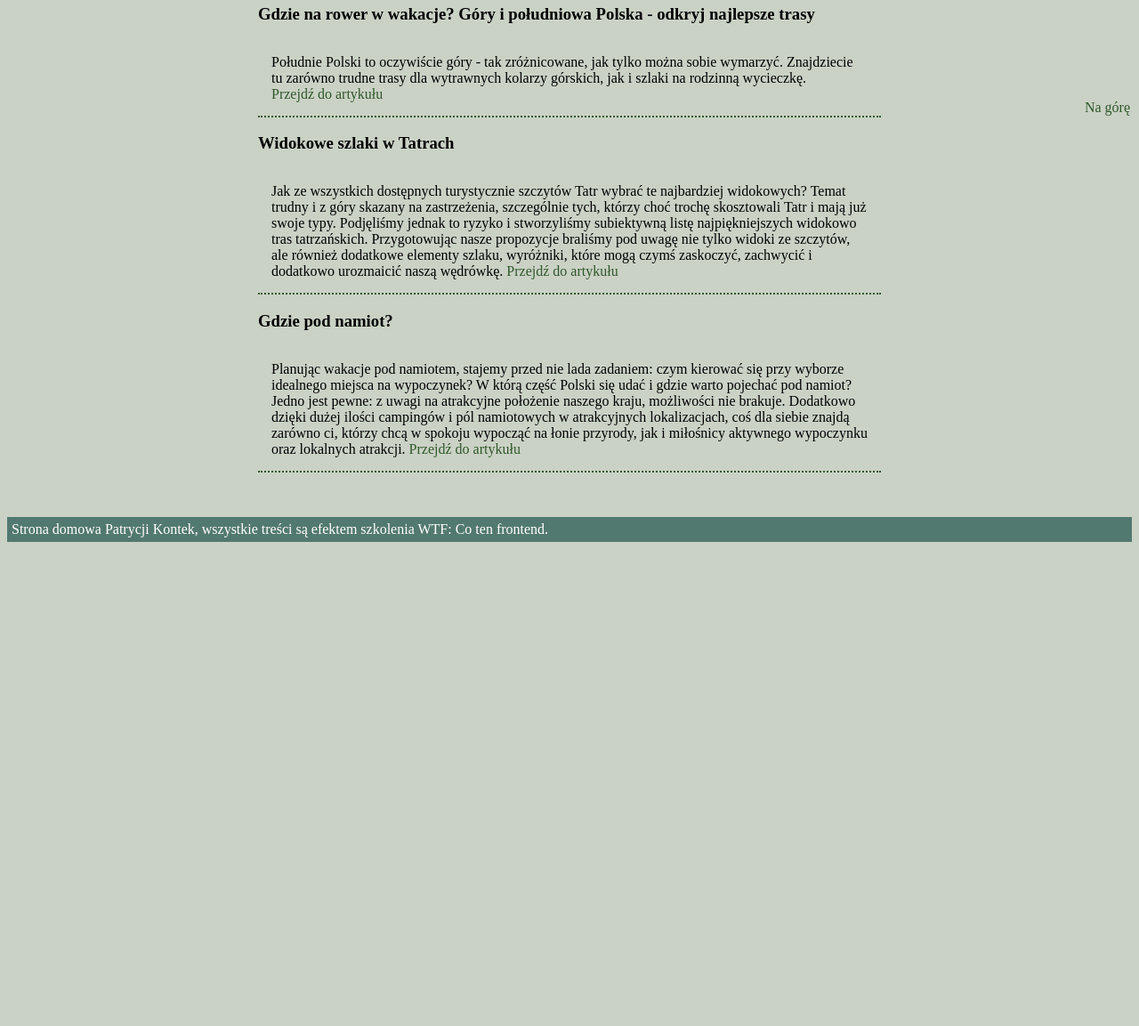
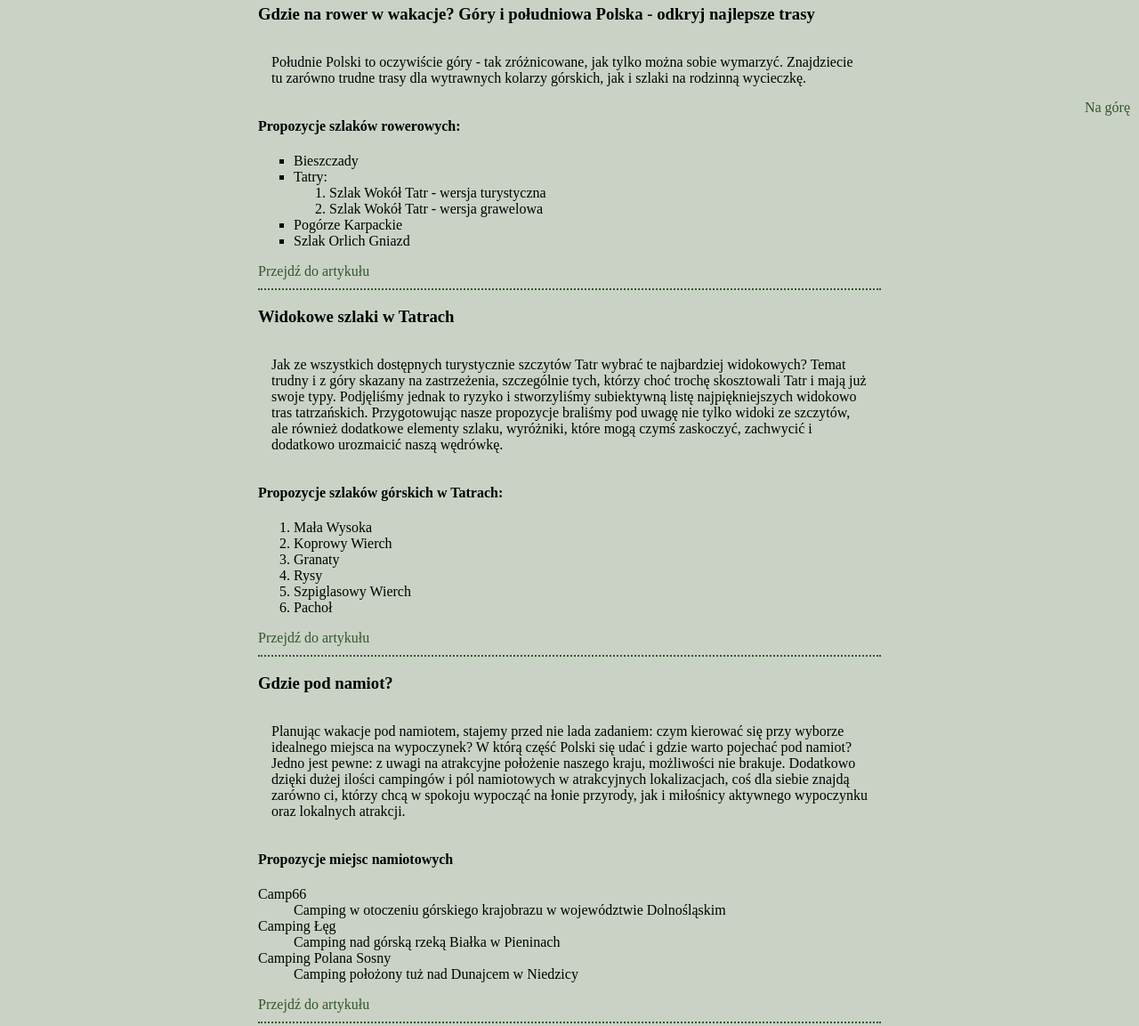
Before and after one commit to ptkontek/homepage, a plain HTML site: page index.html in a window 1280 px wide. Shown: the part 660-1813 px from the top of the page at 89% size. Before the commit the page ends 1277 px from the top, so only its background shows below. Drawn offline with Linux system fonts and the light colour scheme.

Commit message:
Add lists to homepage

```diff
--- a/index.html
+++ b/index.html
@@ -4,19 +4,21 @@
   <!--w jakim języku strona-->
 
   <head>
-	<meta charset="UTF-8">
-	<meta http-equiv="X-UA-Compatible" content="IE=edge">
-	<meta name="viewport" content="width=device-width, initial-scale=1.0">
+    <meta charset="UTF-8" />
+    <meta http-equiv="X-UA-Compatible" content="IE=edge" />
+    <meta name="viewport" content="width=device-width, initial-scale=1.0" />
     <title>Document</title>
-	<link href="style.css" rel="stylesheet" type="text/css">
+    <link href="style.css" rel="stylesheet" type="text/css" />
   </head>
 
   <body>
     <header class="navigation">
-		<a class="navigation__link" href="index.html">Strona główna</a>
-		<a class="navigation__link"href="rower.html">Rower</a>
-		<a class="navigation__link"href="gory.html">Góry</a>
-		<a class="navigation__link"href="namiot.html">Namiot</a>
+      <a class="navigation__link navigation__link--homepage" href="index.html"
+        >Strona główna</a
+      >
+      <a class="navigation__link" href="rower.html">Rower</a>
+      <a class="navigation__link" href="gory.html">Góry</a>
+      <a class="navigation__link" href="namiot.html">Namiot</a>
     </header>
     <main id="top" class="main">
       <header class="header">
@@ -28,56 +30,98 @@
       <section class="about">
         <!--<div class="box"> Co ten frontend</div>-->
         <h2 class="about__header">Kim jestem?</h2>
-			<p class="about__paragraph">
-				<img src="pat.jpg" alt="Patrycja" class="about__picture">
-				Cześć! Witam Cię na mojej stronie z <b>ciekawymi pomysłami</b>. Nazywam się Patrycja i uwielbiam
-				<strong>góry</strong> oraz jazdę na <em>rowerze</em>. Z wykształcenia jestem geodetą, jednak to mi nie
-				wystarcza i próbuję swoich sił w programowaniu. <br>
+        <p class="about__paragraph about__paragraph--js">
+          <img src="pat.jpg" alt="Patrycja" class="about__picture" />
+          Cześć! Witam Cię na mojej stronie z <b>ciekawymi pomysłami</b>.
+          Nazywam się Patrycja i uwielbiam <strong>góry</strong> oraz jazdę na
+          <em>rowerze</em>. Z wykształcenia jestem geodetą, jednak to mi nie
+          wystarcza i próbuję swoich sił w programowaniu. <br />
         </p>
       </section>
 
       <section class="ideas" id="ideas">
         <h2 class="ideas__header">Pomysły</h2>
-			<section class="ideas__section">
-				<h3 class="ideas__header_title">Gdzie na rower w wakacje? Góry i południowa Polska - odkryj najlepsze trasy
+        <article class="ideas__article">
+          <h3 class="ideas__header_title">
+            Gdzie na rower w wakacje? Góry i południowa Polska - odkryj
+            najlepsze trasy
           </h3>
-				<p class="ideas__paragraph">Południe Polski to oczywiście góry - tak zróżnicowane, jak tylko można sobie
-					wymarzyć. Znajdziecie tu
-					zarówno trudne trasy dla wytrawnych kolarzy górskich, jak i szlaki na rodzinną wycieczkę. <br>
-					<a class="ideas__link"href="rower.html">Przejdź do artykułu</a>
+          <p class="ideas__paragraph">
+            Południe Polski to oczywiście góry - tak zróżnicowane, jak tylko
+            można sobie wymarzyć. Znajdziecie tu zarówno trudne trasy dla
+            wytrawnych kolarzy górskich, jak i szlaki na rodzinną wycieczkę.
+            <br />
           </p>
+          <h4>Propozycje szlaków rowerowych:</h4>
+          <ul class="ideas__list">
+            <li class="ideas__list-item">Bieszczady</li>
+            <li class="ideas__list-item">
+              Tatry:
+              <ol>
+                <li>Szlak Wokół Tatr - wersja turystyczna</li>
+                <li>Szlak Wokół Tatr - wersja grawelowa</li>
+              </ol>
+            </li>
+            <li class="ideas__list-item">Pogórze Karpackie</li>
+            <li class="ideas__list-item">Szlak Orlich Gniazd</li>
+          </ul>
+          <a class="ideas__link" href="rower.html">Przejdź do artykułu</a>
+        </article>
+        <article class="ideas__article">
+          <h3 class="ideas__header_title">Widokowe szlaki w Tatrach</h3>
+          <p class="ideas__paragraph">
+            Jak ze wszystkich dostępnych turystycznie szczytów Tatr wybrać te
+            najbardziej widokowych? Temat trudny i z góry skazany na
+            zastrzeżenia, szczególnie tych, którzy choć trochę skosztowali Tatr
+            i mają już swoje typy. Podjęliśmy jednak to ryzyko i stworzyliśmy
+            subiektywną listę najpiękniejszych widokowo tras tatrzańskich.
+            Przygotowując nasze propozycje braliśmy pod uwagę nie tylko widoki
+            ze szczytów, ale również dodatkowe elementy szlaku, wyróżniki, które
+            mogą czymś zaskoczyć, zachwycić i dodatkowo urozmaicić naszą
+            wędrówkę.
+          </p>
+          <h4>Propozycje szlaków górskich w Tatrach:</h4>
+          <ol>
+            <li>Mała Wysoka</li>
+            <li>Koprowy Wierch</li>
+            <li>Granaty</li>
+            <li>Rysy</li>
+            <li>Szpiglasowy Wierch</li>
+            <li>Pachoł</li>
+          </ol>
+          <a class="ideas__link" href="gory.html">Przejdź do artykułu</a>
+        </article>
+        <article class="ideas__article">
+          <h3 class="ideas__header_title">Gdzie pod namiot?</h3>
+          <p class="ideas__paragraph">
+            Planując wakacje pod namiotem, stajemy przed nie lada zadaniem: czym
+            kierować się przy wyborze idealnego miejsca na wypoczynek? W którą
+            część Polski się udać i gdzie warto pojechać pod namiot? Jedno jest
+            pewne: z uwagi na atrakcyjne położenie naszego kraju, możliwości nie
+            brakuje. Dodatkowo dzięki dużej ilości campingów i pól namiotowych w
+            atrakcyjnych lokalizacjach, coś dla siebie znajdą zarówno ci, którzy
+            chcą w spokoju wypocząć na łonie przyrody, jak i miłośnicy aktywnego
+            wypoczynku oraz lokalnych atrakcji.</p>
+          <h4>Propozycje miejsc namiotowych</h4>
+          <dl>
+            <dt>Camp66</dt>
+            <dd>Camping w otoczeniu górskiego krajobrazu w województwie Dolnośląskim</dd>
+            <dt>Camping Łęg</dt>
+            <dd>Camping nad górską rzeką Białka w Pieninach</dd>
+            <dt>Camping Polana Sosny</dt>
+            <dd>Camping położony tuż nad Dunajcem w Niedzicy</dd>
+
+
+          </dl>
+          <a class="ideas__link" href="namiot.html">Przejdź do artykułu</a>
+        </article>
       </section>
-			<section class="ideas__section">
-				<h3 class="ideas__header_title"> Widokowe szlaki w Tatrach </h3>
-				<p class="ideas__paragraph">Jak ze wszystkich dostępnych turystycznie szczytów Tatr wybrać te najbardziej
-					widokowych? Temat
-					trudny i z góry skazany na zastrzeżenia, szczególnie tych, którzy choć trochę skosztowali Tatr i
-					mają już swoje typy. Podjęliśmy jednak to ryzyko i stworzyliśmy subiektywną listę najpiękniejszych
-					widokowo tras tatrzańskich. Przygotowując nasze propozycje braliśmy pod uwagę nie tylko widoki ze
-					szczytów, ale również dodatkowe elementy szlaku, wyróżniki, które mogą czymś zaskoczyć, zachwycić i
-					dodatkowo urozmaicić naszą wędrówkę.
-					<a class="ideas__link" href="gory.html">Przejdź do artykułu</a>
-				</p>
-			</section>
-			<section class="ideas__section">
-				<h3 class="ideas__header_title"> Gdzie pod namiot?</h3>
-				<p class="ideas__paragraph">Planując wakacje pod namiotem, stajemy przed nie lada zadaniem: czym kierować się
-					przy wyborze idealnego miejsca na wypoczynek? W którą część Polski się udać i gdzie warto pojechać
-					pod namiot? Jedno jest pewne: z uwagi na atrakcyjne położenie naszego kraju, możliwości nie brakuje.
-					Dodatkowo dzięki dużej ilości campingów i pól namiotowych w atrakcyjnych lokalizacjach, coś dla
-					siebie znajdą zarówno ci, którzy chcą w spokoju wypocząć na łonie przyrody, jak i miłośnicy
-					aktywnego wypoczynku oraz lokalnych atrakcji.
-					<a class="ideas__link" href="namiot.html">Przejdź do artykułu</a>
-				</p>
-			</section>
-		</section>
-
     </main>
     <script src="main.js"></script>
     <footer class="footer">
       <a href="#top" class="footer__top">Na górę</a>
-		Strona domowa Patrycji Kontek, wszystkie treści są efektem szkolenia WTF: Co ten frontend.
+      Strona domowa Patrycji Kontek, wszystkie treści są efektem szkolenia WTF:
+      Co ten frontend.
     </footer>
   </body>
-
 </html>
--- a/style.css
+++ b/style.css
@@ -2,7 +2,7 @@ body {
     background: #cad2c5;
 }
 
-.main{
+.main {
     width: 100%;
     max-width: 700px;
     /*min-width: 300px;
@@ -36,7 +36,7 @@ body {
 }*/
 
 
-.navigation{
+.navigation {
     position: fixed;
     width: 100%;
     top: 0;
@@ -46,13 +46,19 @@ body {
     background: #52796f;
 }
 
-.navigation__link{
+.navigation__link {
     text-decoration: none;
     color: white;
+    display: inline-block;
+    margin-right: 30px;
 }
 
+.navigation__link--homepage {
+    color: #0d2e0a;
+    font-weight: 800;
+}
 
-.about{
+.about {
     position: relative;
     overflow: hidden;
 }
@@ -62,22 +68,24 @@ body {
     font-size: 24px;
 }
 
-.about__paragraph{
+.about__paragraph {
     color: 081c15;
     padding: 15px 15px;
 }
 
-.about__picture{
+.about__picture {
     width: 100%;
     max-width: 500px;
     display: block;
     float: left;
-    float: right; /*teraz juz nie stosuje się, teraz flex box*/
+    float: right;
+    /*teraz juz nie stosuje się, teraz flex box*/
     margin: 0 0 0 16px;
 }
 
-.ideas{
+.ideas {
     clear: both;
+
 }
 
 .ideas__header {
@@ -93,33 +101,42 @@ body {
 .ideas__paragraph {
     color: 081c15;
     padding: 15px 15px;
-    border-bottom: 2px dotted #31572c;
     /*border-radius: 50%; kółko */
 }
 
-.ideas__link{
+.ideas__link {
     text-decoration: none;
-    color:#31572c;
+    color: #31572c;
+    /*color: inherit; kolor dziedziczony z rodzica*/
 }
 
-.footer-img{
-
+.ideas__list{
+    list-style: square;
 }
 
-.footer-img__image{
+.ideas__article{
+    border-bottom: 2px dotted #31572c;
+    padding-bottom: 10px;
+}
+
+.footer-img {}
+
+.footer-img__image {
     width: 100%;
 }
-.footer{
+
+.footer {
     margin-top: 50px;
     background: #52796f;
     color: white;
     padding: 5px;
+    text-align: center;
 }
 
-.footer__top{
+.footer__top {
     position: fixed;
     bottom: 10px;
     right: 10px;
     text-decoration: none;
-    color:#31572c;
+    color: #31572c;
 }
```
Lines whose indentation alone changed are shown as unchanged.
